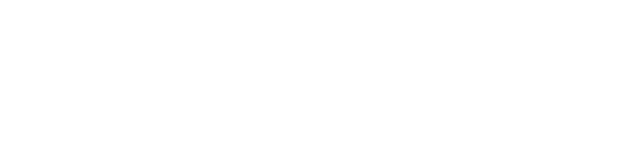
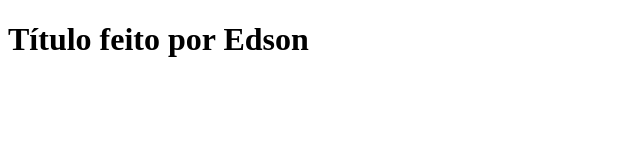
Before and after one commit to Edson468/Git---Github, a plain HTML site: page index.html in a window 1280 px wide. Shown: the whole page, without its empty margins (0-640 px from the left). Drawn offline with Linux system fonts and the light colour scheme.

```diff
--- a/index.html
+++ b/index.html
@@ -7,5 +7,7 @@
 </head>
 <body>
 
+    <h1>Título feito por Edson</h1>
+
 </body>
 </html>
```
